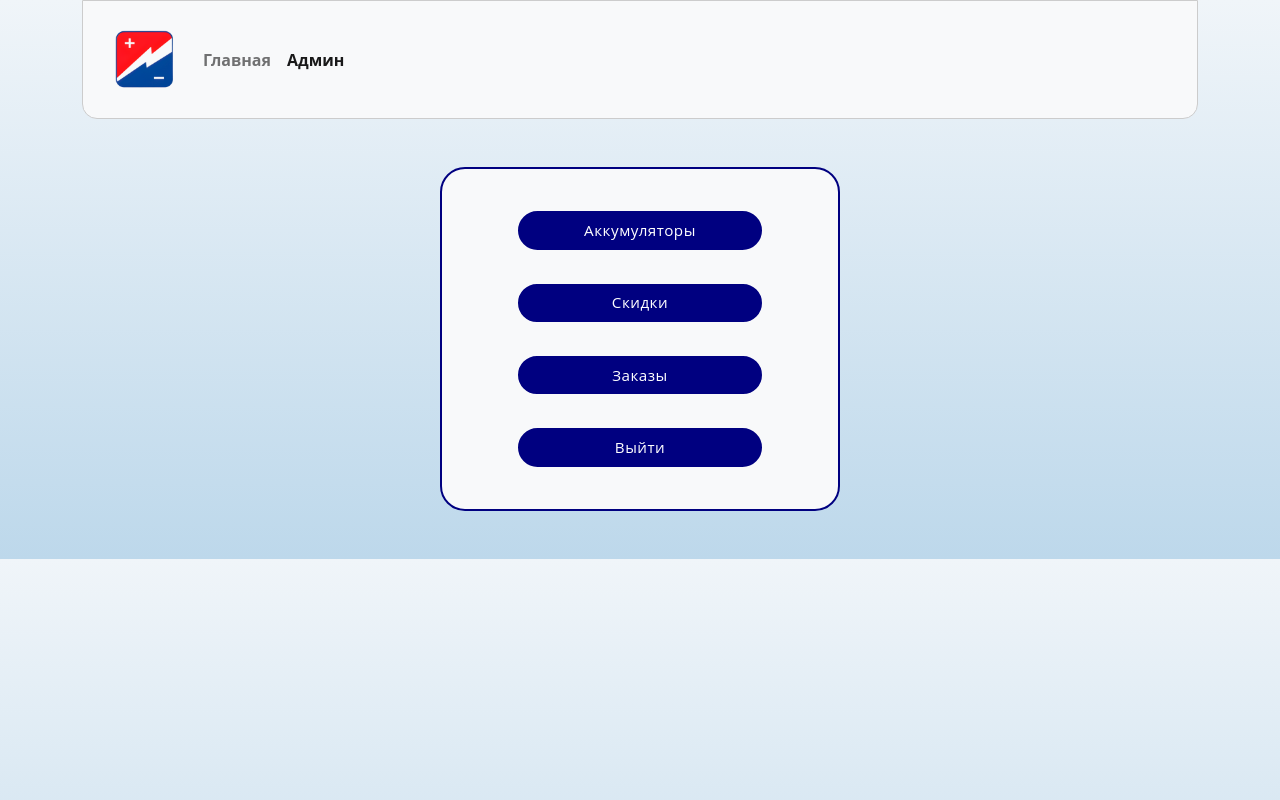
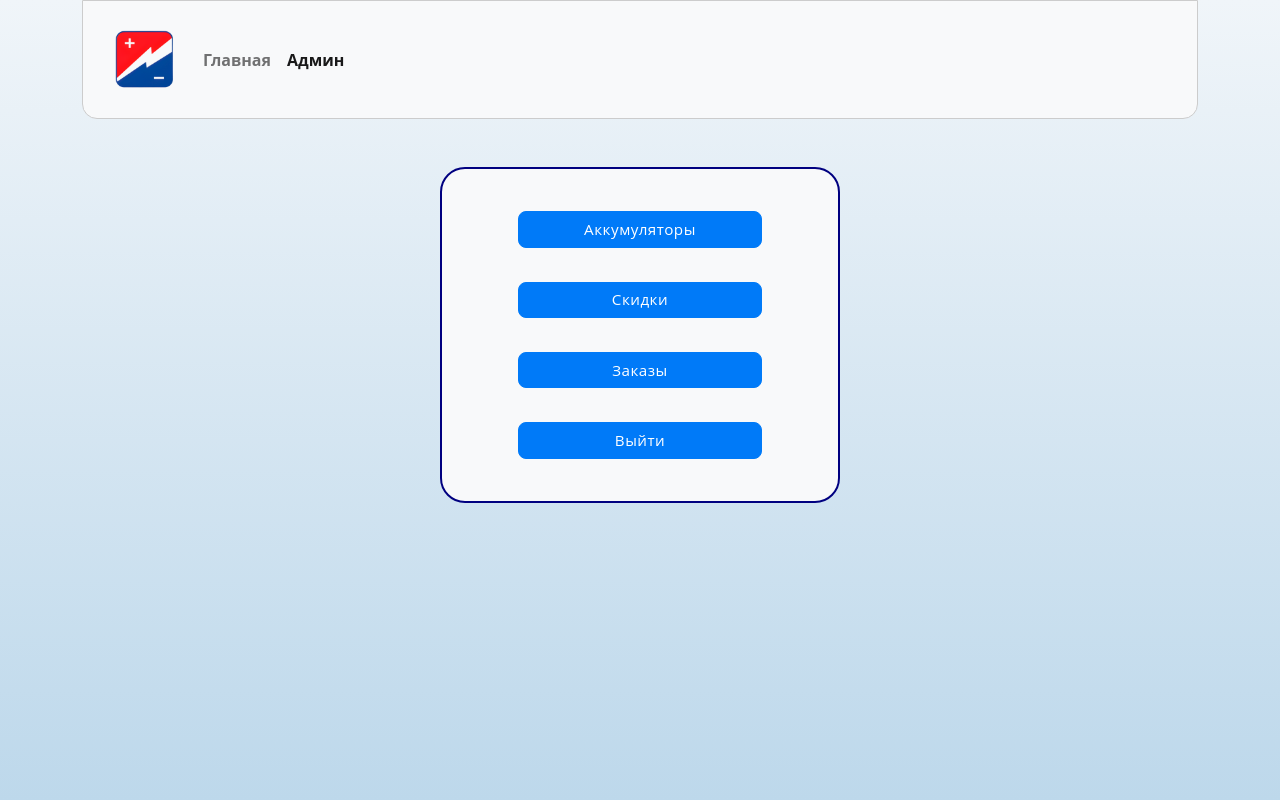
Before and after one commit to MasterKurosava/acco, a PHP site: page /admin.php in a window 1280 px wide. Run offline with PHP 8.4, Linux system fonts and the light colour scheme; the visitor is signed in with stand-in values (Sample User, id 1).

```diff
--- a/admin.php
+++ b/admin.php
@@ -16,7 +16,7 @@
     <link rel="stylesheet" href="css/style.css" />
   </head>
 
-  <body>
+  <body style="height: 100vh">
 
     <header class="container">
       <nav class="navbar navbar-expand-lg navbar-light bg-light">
@@ -36,13 +36,13 @@
     </header>
 
     <div class="mt-5 mb-5 admin">
-      <a href="battery-admin.php"><button type="button" class="btn bat-button w-75">Аккумуляторы</button></a>
+      <a href="battery-admin.php"><button type="button" class="btn bat-button w-75" style="background-color: #007af8; border: 1px solid #007af8; border-radius: 8px;">Аккумуляторы</button></a>
       <br><br>
-      <a href="sale-admin.php"><button type="button" class="btn bat-button w-75">Скидки</button></a>
+      <a href="sale-admin.php"><button type="button" class="btn bat-button w-75" style="background-color: #007af8; border: 1px solid #007af8; border-radius: 8px;">Скидки</button></a>
       <br><br>
-	    <a href="order-admin.php"><button type="button" class="btn bat-button w-75">Заказы</button></a>
+	    <a href="order-admin.php"><button type="button" class="btn bat-button w-75" style="background-color: #007af8; border: 1px solid #007af8; border-radius: 8px;">Заказы</button></a>
       <br><br>
-      <a href="login/logout.php"><button type="button" class="btn bat-button w-75" >Выйти</button></a>
+      <a href="login/logout.php"><button type="button" class="btn bat-button w-75" style="background-color: #007af8; border: 1px solid #007af8; border-radius: 8px;">Выйти</button></a>
     </div>
 
 
--- a/css/admin.css
+++ b/css/admin.css
@@ -29,7 +29,7 @@ section{
 
 .btn,
 .delete-btn{
-   background-color: #000080;
+   background-color: #007af8;
    color: white;
    display: block;
    width: 100%;
--- a/css/form.css
+++ b/css/form.css
@@ -43,14 +43,14 @@ textarea {
 
 .form {
   width: 100%;
-  max-width: 820px;
+  max-width: 1000px;
   background-color: #f8f9fa;
   border-radius: 10px;
   box-shadow: 0 0 20px 1px rgba(0, 0, 0, 0.1);
   z-index: 1000;
   overflow: hidden;
   display: grid;
-  grid-template-columns: repeat(2, 1fr);
+  grid-template-columns: repeat(3, 1fr);
 }
 
 .contact-form {
```
Also changed, not shown: contact/index.php (+40 -1 lines), index.php (+6 -8 lines).
